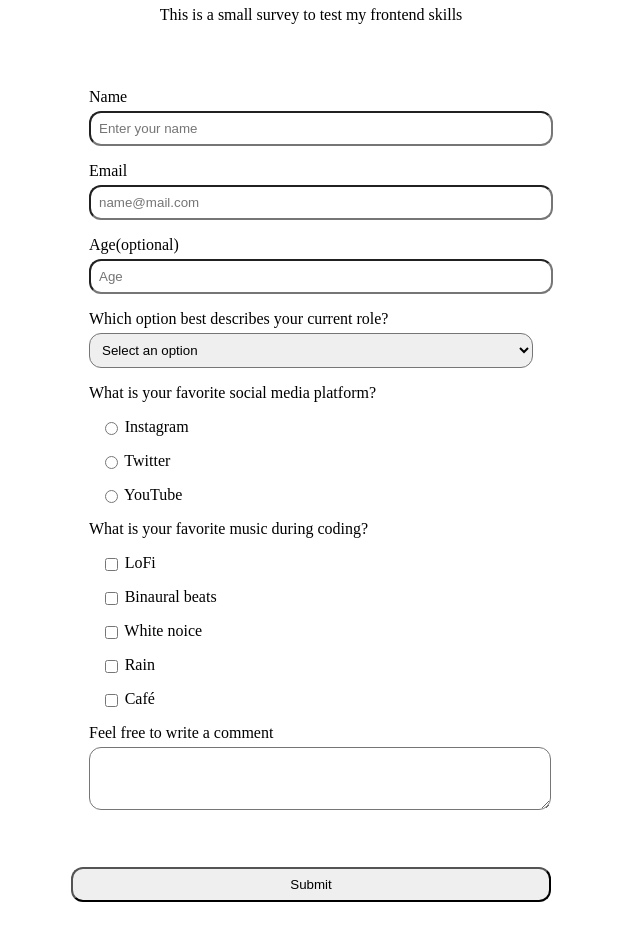
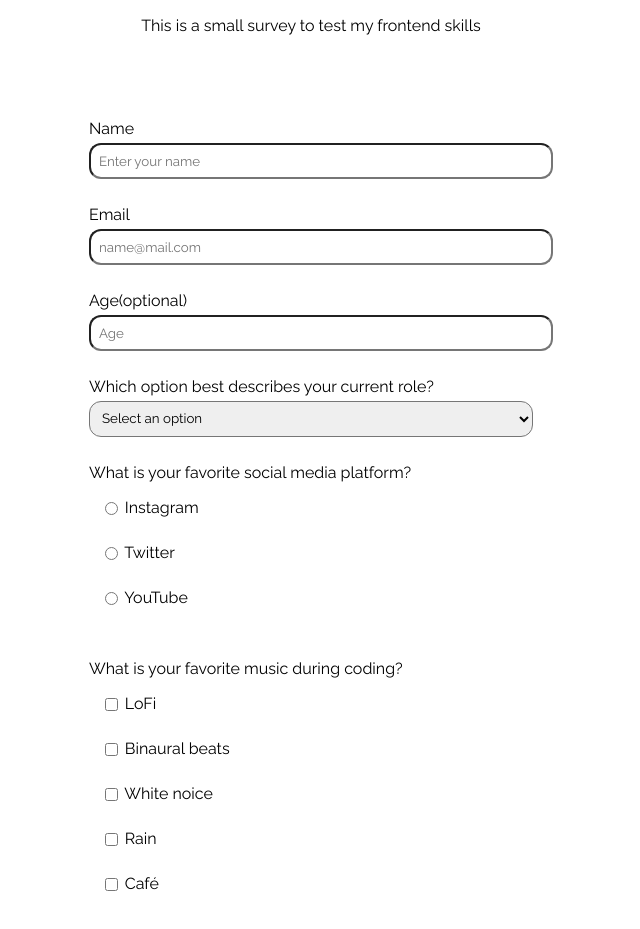
Before and after one commit to KevinChrist02/Survey-Form, a plain HTML site: page index.html in a window 1280 px wide. Shown: the part 74-1003 px from the top of the page, without its empty margins (329-969 px from the left). Before the commit the page ends 976 px from the top, so only its background shows below. Drawn offline with Linux system fonts and the light colour scheme.

Commit message:
added some styling

```diff
--- a/index.html
+++ b/index.html
@@ -104,6 +104,7 @@
               id="comments"
               cols="10"
               rows="3"
+              placeholder="just some text..."
             ></textarea>
           </label>
         </fieldset>
--- a/style.css
+++ b/style.css
@@ -1,3 +1,9 @@
+@import url("https://fonts.googleapis.com/css2?family=Raleway:ital,wght@0,100;0,200;0,300;0,400;0,500;0,600;0,700;1,100;1,200;1,300;1,400;1,500;1,600&display=swap");
+
+* {
+  font-family: "Raleway", sans-serif;
+  padding-bottom: 10px;
+}
 .heading {
   text-align: center;
 }
```
